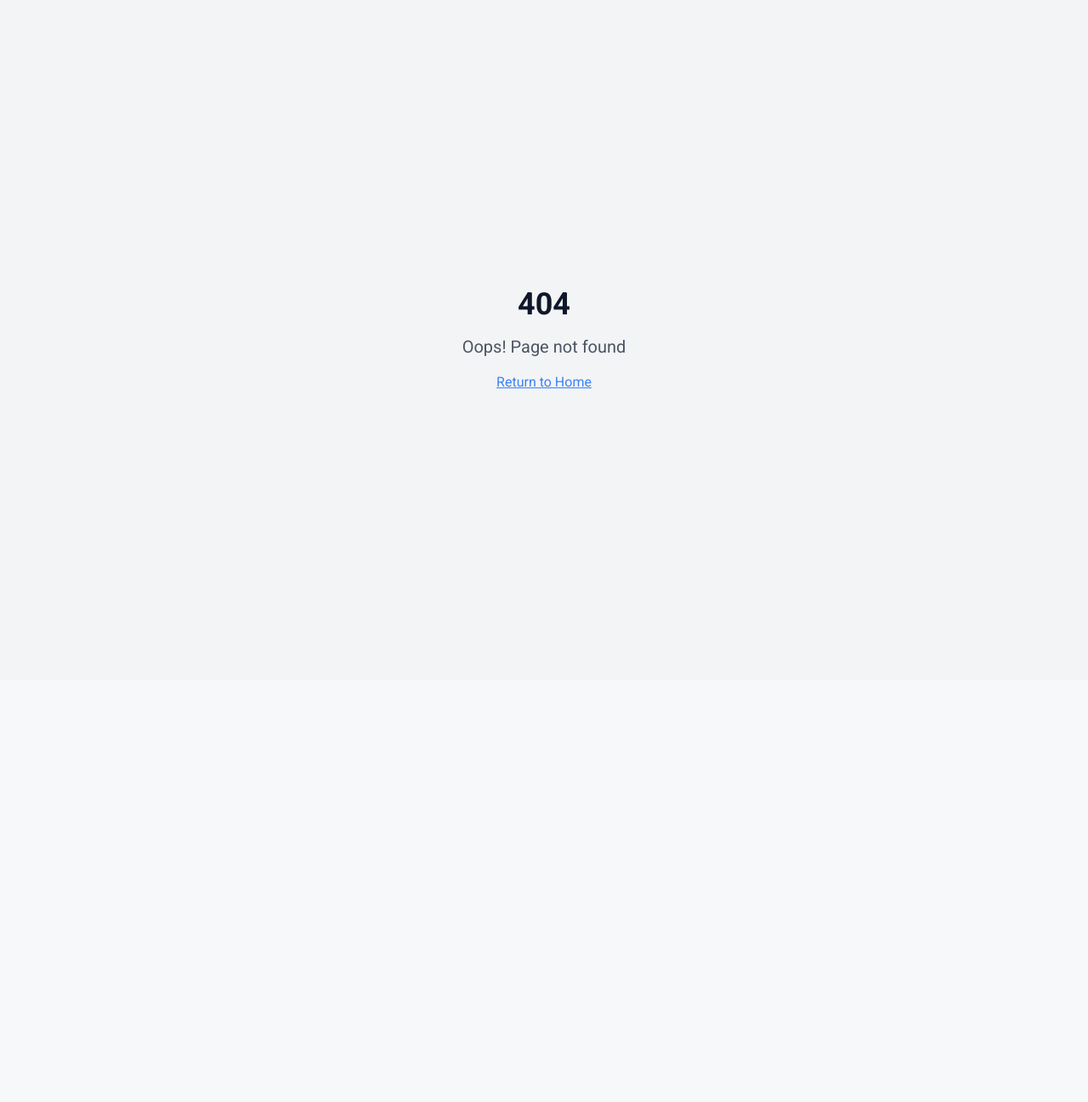
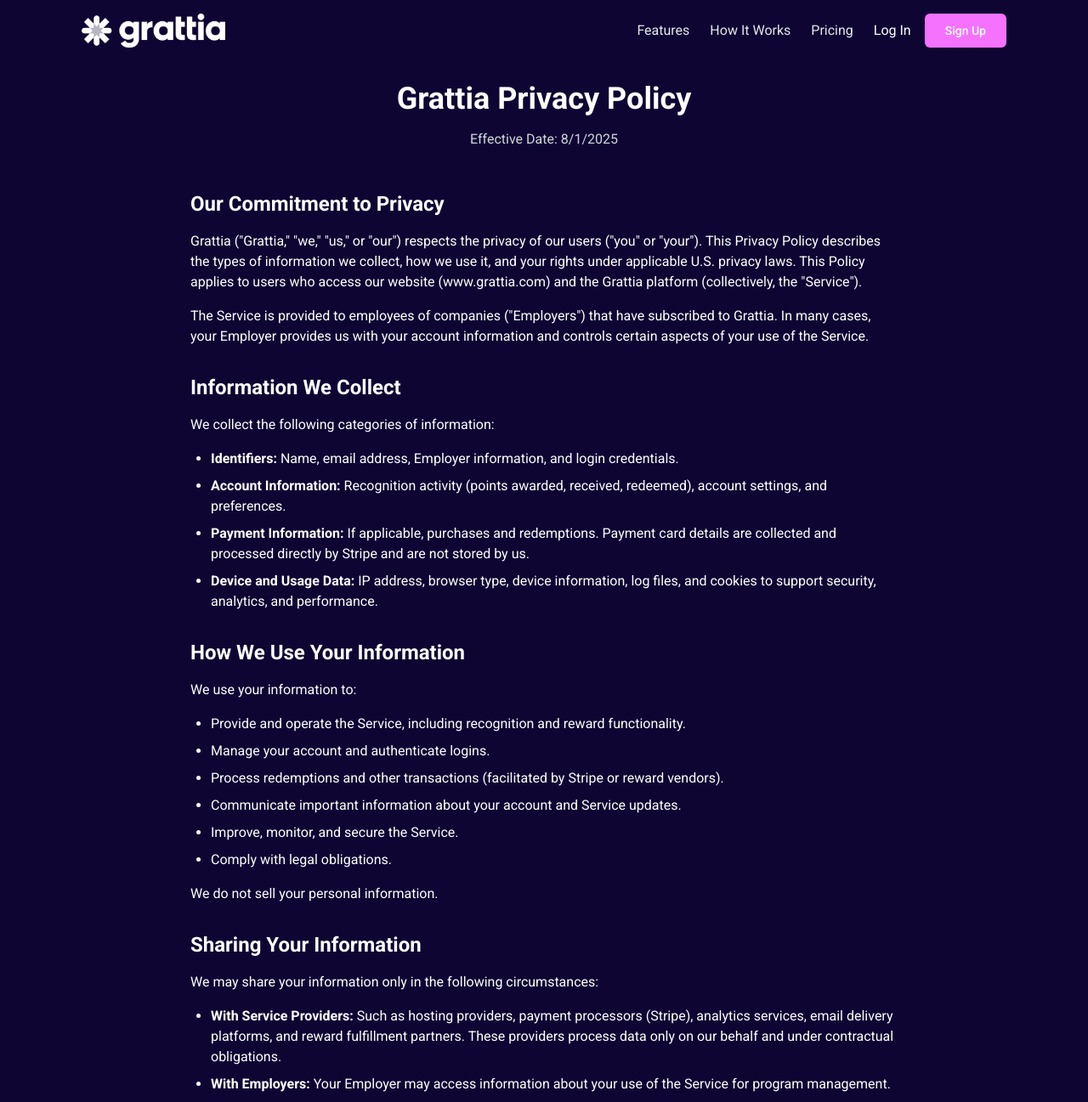
Before and after one commit to elanagency/gratia-team-boost, a React (Vite) app: page /privacy in a window 1280 px wide. Before the commit this address had no page. Shown: the top 1297 px of the page at 85% size. Before the commit the page ends 800 px from the top, so only its background shows below. Built offline with nearby package versions, Linux system fonts and the light colour scheme.

Commit message:
feat: Add Privacy Policy page

```diff
--- a/src/App.tsx
+++ b/src/App.tsx
@@ -10,6 +10,7 @@ import Login from "./pages/Login";
 import ForgotPassword from "./pages/ForgotPassword";
 import ResetPassword from "./pages/ResetPassword";
 import Terms from "./pages/Terms";
+import Privacy from "./pages/Privacy";
 import NotFound from "./pages/NotFound";
 import UnifiedDashboardLayout from "./pages/dashboard/UnifiedDashboardLayout";
 import Dashboard from "./pages/admin/Dashboard";
@@ -74,6 +75,7 @@ const App = () => (
               <Route path="/forgot-password" element={<ForgotPassword />} />
               <Route path="/reset-password" element={<ResetPassword />} />
               <Route path="/terms" element={<Terms />} />
+              <Route path="/privacy" element={<Privacy />} />
 
               {/* Add redirect from old admin routes to new dashboard routes */}
               <Route path="/admin" element={<Navigate to="/dashboard" replace />} />
--- /dev/null
+++ b/src/pages/Privacy.tsx
@@ -0,0 +1,133 @@
+import Navbar from "@/components/Navbar";
+import Footer from "@/components/Footer";
+
+const Privacy = () => {
+  return (
+    <div className="min-h-screen bg-[#0F0533] text-white">
+      <Navbar />
+      <main className="py-24 px-4">
+        <div className="container mx-auto max-w-4xl">
+          {/* Header */}
+          <h1 className="text-4xl font-bold text-center mb-4">Grattia Privacy Policy</h1>
+          <p className="text-center text-gray-300 mb-12">Effective Date: 8/1/2025</p>
+
+          {/* Content */}
+          <div className="prose prose-invert max-w-none">
+            <section className="mb-8">
+              <h2 className="text-2xl font-semibold mb-4 text-grattia-accent">Our Commitment to Privacy</h2>
+              <p className="mb-4">
+                Grattia ("Grattia," "we," "us," or "our") respects the privacy of our users ("you" or "your"). This Privacy Policy describes the types of information we collect, how we use it, and your rights under applicable U.S. privacy laws. This Policy applies to users who access our website (www.grattia.com) and the Grattia platform (collectively, the "Service").
+              </p>
+              <p className="mb-4">
+                The Service is provided to employees of companies ("Employers") that have subscribed to Grattia. In many cases, your Employer provides us with your account information and controls certain aspects of your use of the Service.
+              </p>
+            </section>
+
+            <section className="mb-8">
+              <h2 className="text-2xl font-semibold mb-4 text-grattia-accent">Information We Collect</h2>
+              <p className="mb-4">We collect the following categories of information:</p>
+              <ul className="list-disc pl-6 mb-4 space-y-2">
+                <li><strong>Identifiers:</strong> Name, email address, Employer information, and login credentials.</li>
+                <li><strong>Account Information:</strong> Recognition activity (points awarded, received, redeemed), account settings, and preferences.</li>
+                <li><strong>Payment Information:</strong> If applicable, purchases and redemptions. Payment card details are collected and processed directly by Stripe and are not stored by us.</li>
+                <li><strong>Device and Usage Data:</strong> IP address, browser type, device information, log files, and cookies to support security, analytics, and performance.</li>
+              </ul>
+            </section>
+
+            <section className="mb-8">
+              <h2 className="text-2xl font-semibold mb-4 text-grattia-accent">How We Use Your Information</h2>
+              <p className="mb-4">We use your information to:</p>
+              <ul className="list-disc pl-6 mb-4 space-y-2">
+                <li>Provide and operate the Service, including recognition and reward functionality.</li>
+                <li>Manage your account and authenticate logins.</li>
+                <li>Process redemptions and other transactions (facilitated by Stripe or reward vendors).</li>
+                <li>Communicate important information about your account and Service updates.</li>
+                <li>Improve, monitor, and secure the Service.</li>
+                <li>Comply with legal obligations.</li>
+              </ul>
+              <p className="mb-4">We do not sell your personal information.</p>
+            </section>
+
+            <section className="mb-8">
+              <h2 className="text-2xl font-semibold mb-4 text-grattia-accent">Sharing Your Information</h2>
+              <p className="mb-4">We may share your information only in the following circumstances:</p>
+              <ul className="list-disc pl-6 mb-4 space-y-2">
+                <li><strong>With Service Providers:</strong> Such as hosting providers, payment processors (Stripe), analytics services, email delivery platforms, and reward fulfillment partners. These providers process data only on our behalf and under contractual obligations.</li>
+                <li><strong>With Employers:</strong> Your Employer may access information about your use of the Service for program management.</li>
+                <li><strong>For Legal Compliance:</strong> When required to comply with laws, regulations, or valid legal requests.</li>
+              </ul>
+              <p className="mb-4">We do not share your information with third parties for their own independent marketing purposes.</p>
+            </section>
+
+            <section className="mb-8">
+              <h2 className="text-2xl font-semibold mb-4 text-grattia-accent">Data Retention</h2>
+              <p className="mb-4">
+                We retain your personal information for as long as your Employer's subscription is active and for a reasonable period thereafter (generally up to 12 months), unless a longer retention period is required by law or necessary to resolve disputes.
+              </p>
+            </section>
+
+            <section className="mb-8">
+              <h2 className="text-2xl font-semibold mb-4 text-grattia-accent">Your Privacy Rights</h2>
+              <p className="mb-4">
+                Depending on your state of residence (e.g., California, Virginia, Colorado, Connecticut, Utah), you may have rights to:
+              </p>
+              <ul className="list-disc pl-6 mb-4 space-y-2">
+                <li>Request access to the personal information we hold about you.</li>
+                <li>Request deletion of your personal information.</li>
+                <li>Request correction of inaccurate information.</li>
+                <li>Request information about how we use and share your data.</li>
+                <li>Opt out of the sale or sharing of personal information (note: we do not sell personal information).</li>
+              </ul>
+              <p className="mb-4">
+                You can exercise these rights by contacting us at <strong>hello@grattia.com</strong>. We may need to verify your identity before processing requests.
+              </p>
+              <p className="mb-4">
+                If you are an employee user, some requests (such as deletion of your account) may need to be directed to your Employer first.
+              </p>
+            </section>
+
+            <section className="mb-8">
+              <h2 className="text-2xl font-semibold mb-4 text-grattia-accent">Security</h2>
+              <p className="mb-4">
+                We take reasonable steps to protect the information you provide from loss, misuse, unauthorized access, disclosure, alteration, or destruction. Protections include:
+              </p>
+              <ul className="list-disc pl-6 mb-4 space-y-2">
+                <li>Encrypted transmission (HTTPS)</li>
+                <li>Encryption of data at rest</li>
+                <li>Access controls and monitoring</li>
+                <li>Use of PCI-compliant processors (Stripe) for payment transactions</li>
+              </ul>
+            </section>
+
+            <section className="mb-8">
+              <h2 className="text-2xl font-semibold mb-4 text-grattia-accent">Children's Privacy</h2>
+              <p className="mb-4">
+                The Service is not intended for individuals under 18. We do not knowingly collect information from children.
+              </p>
+            </section>
+
+            <section className="mb-8">
+              <h2 className="text-2xl font-semibold mb-4 text-grattia-accent">Changes to this Policy</h2>
+              <p className="mb-4">
+                We may update this Privacy Policy from time to time. If we make material changes, we will notify you (for example, via email or through the Service). Please review this Policy periodically.
+              </p>
+            </section>
+
+            <section className="mb-8">
+              <h2 className="text-2xl font-semibold mb-4 text-grattia-accent">Contact Us</h2>
+              <p className="mb-4">
+                If you have any questions about this Privacy Policy or your rights, please contact us at:
+              </p>
+              <p className="mb-4">
+                <strong>hello@grattia.com</strong>
+              </p>
+            </section>
+          </div>
+        </div>
+      </main>
+      <Footer />
+    </div>
+  );
+};
+
+export default Privacy;
```
